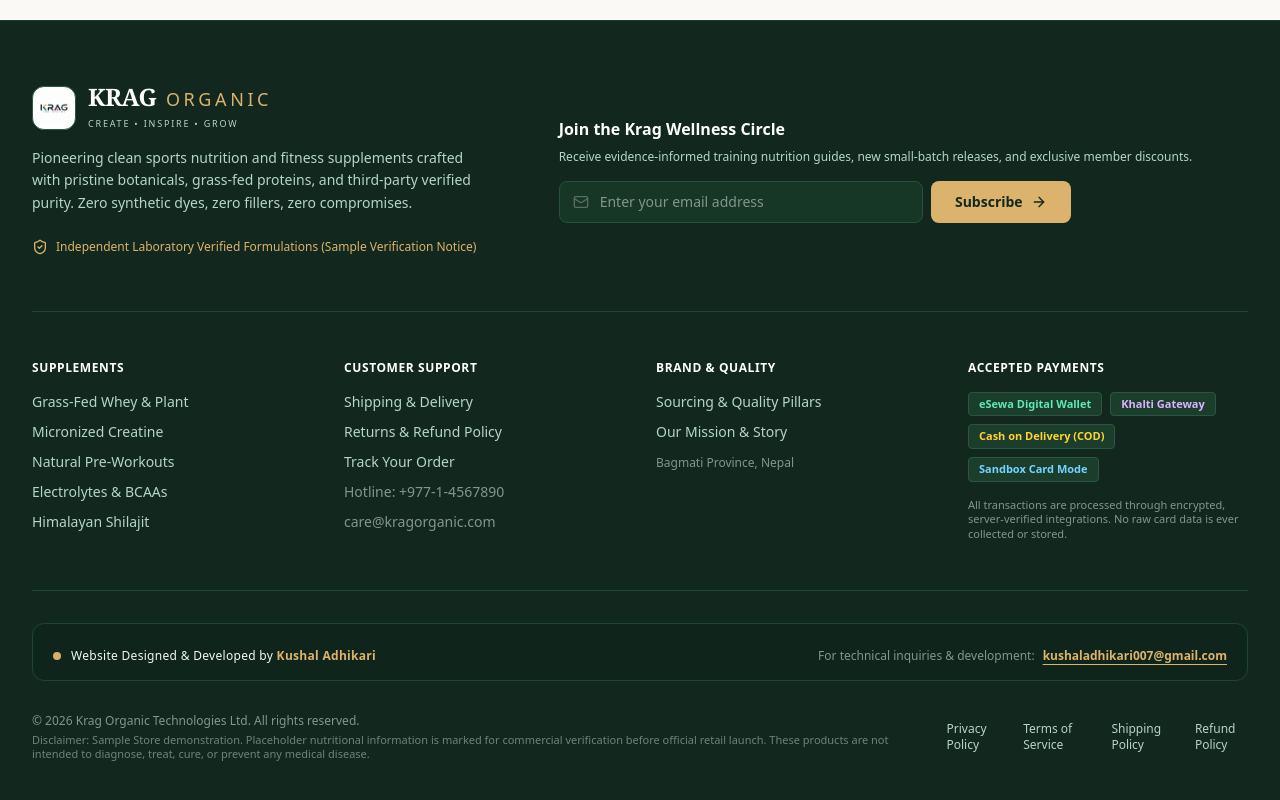
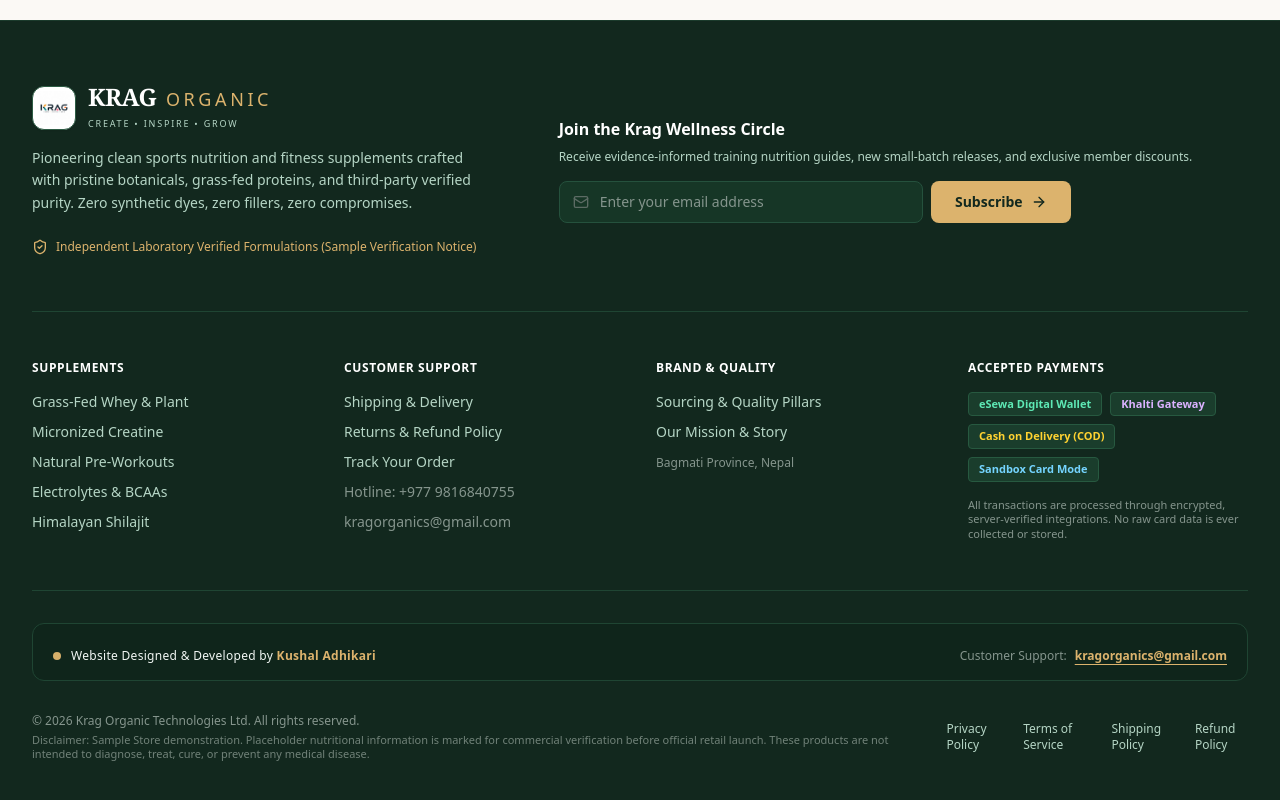
Before and after one commit to kragorganics-hash/Ecommerce, a Next.js app: page / in a window 1280 px wide. Shown: the part 3645-4445 px from the top of the page. Built offline with nearby package versions, Linux system fonts and the light colour scheme; no server answers; the database is empty.

Commit message:
fix(contact): use kragorganics@gmail.com and +977 9816840755 across all customer care support locations

```diff
--- a/prisma/seed.ts
+++ b/prisma/seed.ts
@@ -32,8 +32,8 @@ async function main() {
     { key: "store_name", value: "Krag Organic", description: "Official storefront name" },
     { key: "store_logo", value: "/images/krag-logo.jpeg", description: "Official brand logo" },
     { key: "store_tagline", value: "Pure botanical sports nutrition & clean supplements", description: "Store slogan" },
-    { key: "store_email", value: "care@kragorganic.com", description: "Customer care email" },
-    { key: "store_phone", value: "+977-1-4567890", description: "Support phone number" },
+    { key: "store_email", value: "kragorganics@gmail.com", description: "Customer care email" },
+    { key: "store_phone", value: "+977 9816840755", description: "Support phone number" },
     { key: "store_address", value: "Kathmandu Valley, Bagmati Province, Nepal", description: "Physical head office" },
     { key: "free_shipping_threshold", value: "3500", description: "Minimum order amount for free domestic delivery (NPR)" },
     { key: "standard_shipping_fee", value: "150", description: "Standard flat delivery rate across Nepal (NPR)" },
--- a/src/app/(store)/privacy/page.tsx
+++ b/src/app/(store)/privacy/page.tsx
@@ -43,7 +43,7 @@ export default function PrivacyPolicyPage() {
         <section className="space-y-3">
           <h2 className="font-serif text-lg font-bold text-[#141716]">4. Contact Our Privacy Officer</h2>
           <p>
-            For any queries, account data export, or deletion requests, please contact: <strong className="text-[#1b3b2c]">privacy@kragorganic.com</strong>.
+            For any queries, account data export, or deletion requests, please contact our team at: <strong className="text-[#1b3b2c]">kragorganics@gmail.com</strong> (Hotline: +977 9816840755).
           </p>
         </section>
       </div>
--- a/src/app/(store)/refund-policy/page.tsx
+++ b/src/app/(store)/refund-policy/page.tsx
@@ -24,7 +24,7 @@ export default function RefundPolicyPage() {
         <section className="space-y-3">
           <h2 className="font-serif text-lg font-bold text-[#141716]">2. Damaged or Defective Items</h2>
           <p>
-            If your package arrives with a compromised safety seal, cracked container, or incorrect variant, please photograph the parcel and notify us within 48 hours at <strong className="text-[#1b3b2c]">care@kragorganic.com</strong>. We will arrange a free immediate replacement dispatch.
+            If your package arrives with a compromised safety seal, cracked container, or incorrect variant, please photograph the parcel and notify us within 48 hours via email at <strong className="text-[#1b3b2c]">kragorganics@gmail.com</strong> or WhatsApp/Hotline at <strong className="text-[#1b3b2c]">+977 9816840755</strong>. We will arrange a free immediate replacement dispatch.
           </p>
         </section>
 
--- a/src/app/admin/layout.tsx
+++ b/src/app/admin/layout.tsx
@@ -108,12 +108,7 @@ export default async function AdminLayout({
               <span className="text-[9px] bg-[#1a3d2c] text-[#b5d5c5] px-1.5 py-0.5 rounded font-mono">PROTECTED</span>
             </div>
             <p className="font-bold text-white text-xs">Kushal Adhikari</p>
-            <a
-              href="mailto:kushaladhikari007@gmail.com"
-              className="text-[#85958d] hover:text-[#dcb36d] text-[10px] block transition-colors truncate"
-            >
-              kushaladhikari007@gmail.com
-            </a>
+            <p className="text-[#85958d] text-[10px]">Lead Platform Engineer</p>
           </div>
         </div>
       </aside>
@@ -144,8 +139,8 @@ export default async function AdminLayout({
             <span className="flex items-center space-x-1.5 text-[11px]">
               <span>System designed &amp; developed by <strong className="text-[#141716] font-semibold">Kushal Adhikari</strong></span>
               <span>&bull;</span>
-              <a href="mailto:kushaladhikari007@gmail.com" className="text-[#1b3b2c] font-medium hover:underline">
-                kushaladhikari007@gmail.com
+              <a href="mailto:kragorganics@gmail.com" className="text-[#1b3b2c] font-medium hover:underline">
+                kragorganics@gmail.com
               </a>
             </span>
           </div>
--- a/src/app/admin/settings/SettingsForm.tsx
+++ b/src/app/admin/settings/SettingsForm.tsx
@@ -13,8 +13,8 @@ export function SettingsForm({ initialSettings }: SettingsFormProps) {
 
   const [storeName, setStoreName] = useState(initialSettings["store_name"] || "Krag Organic");
   const [storeTagline, setStoreTagline] = useState(initialSettings["store_tagline"] || "Pure botanical sports nutrition & clean supplements");
-  const [storeEmail, setStoreEmail] = useState(initialSettings["store_email"] || "care@kragorganic.com");
-  const [storePhone, setStorePhone] = useState(initialSettings["store_phone"] || "+977-1-4567890");
+  const [storeEmail, setStoreEmail] = useState(initialSettings["store_email"] || "kragorganics@gmail.com");
+  const [storePhone, setStorePhone] = useState(initialSettings["store_phone"] || "+977 9816840755");
   const [storeAddress, setStoreAddress] = useState(initialSettings["store_address"] || "Kathmandu Valley, Nepal");
   const [freeShippingThreshold, setFreeShippingThreshold] = useState(initialSettings["free_shipping_threshold"] || "3500");
   const [standardShippingFee, setStandardShippingFee] = useState(initialSettings["standard_shipping_fee"] || "150");
@@ -244,13 +244,13 @@ export function SettingsForm({ initialSettings }: SettingsFormProps) {
           <div className="p-3.5 bg-white border border-[#e6dfd3] rounded-xl flex items-center justify-between">
             <div>
               <span className="text-[10px] uppercase font-bold text-[#85958d] block tracking-wider">
-                Direct Contact
+                Support &amp; Contact
               </span>
               <a
-                href="mailto:kushaladhikari007@gmail.com"
+                href="mailto:kragorganics@gmail.com"
                 className="text-xs font-bold text-[#1b3b2c] hover:underline mt-0.5 block"
               >
-                kushaladhikari007@gmail.com
+                kragorganics@gmail.com
               </a>
             </div>
             <span className="text-[10px] text-[#85958d] font-mono bg-[#f4f1ea] px-2 py-0.5 rounded border border-[#e6dfd3]">
--- a/src/components/layout/Footer.tsx
+++ b/src/components/layout/Footer.tsx
@@ -180,10 +180,20 @@ export function Footer() {
                 </Link>
               </li>
               <li>
-                <span className="text-[#85958d]">Hotline: +977-1-4567890</span>
+                <a
+                  href="tel:+9779816840755"
+                  className="text-[#85958d] hover:text-white transition-colors"
+                >
+                  Hotline: +977 9816840755
+                </a>
               </li>
               <li>
-                <span className="text-[#85958d]">care@kragorganic.com</span>
+                <a
+                  href="mailto:kragorganics@gmail.com"
+                  className="text-[#85958d] hover:text-white transition-colors"
+                >
+                  kragorganics@gmail.com
+                </a>
               </li>
             </ul>
           </div>
@@ -244,12 +254,12 @@ export function Footer() {
             </span>
           </div>
           <div className="flex items-center space-x-2 text-xs">
-            <span className="text-[#85958d]">For technical inquiries &amp; development:</span>
+            <span className="text-[#85958d]">Customer Support:</span>
             <a
-              href="mailto:kushaladhikari007@gmail.com"
+              href="mailto:kragorganics@gmail.com"
               className="text-[#dcb36d] hover:text-white font-semibold underline underline-offset-4 transition-colors"
             >
-              kushaladhikari007@gmail.com
+              kragorganics@gmail.com
             </a>
           </div>
         </div>
```
